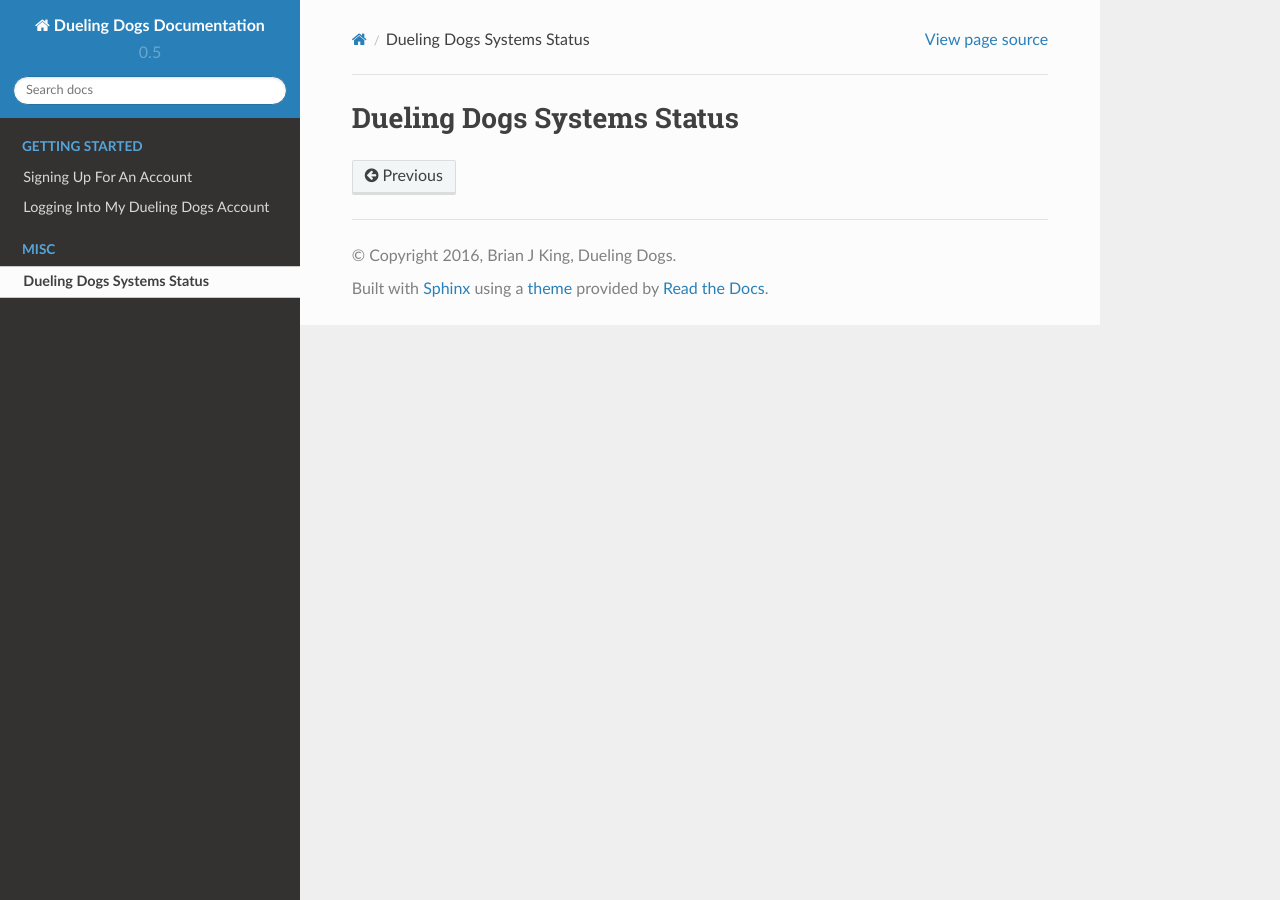
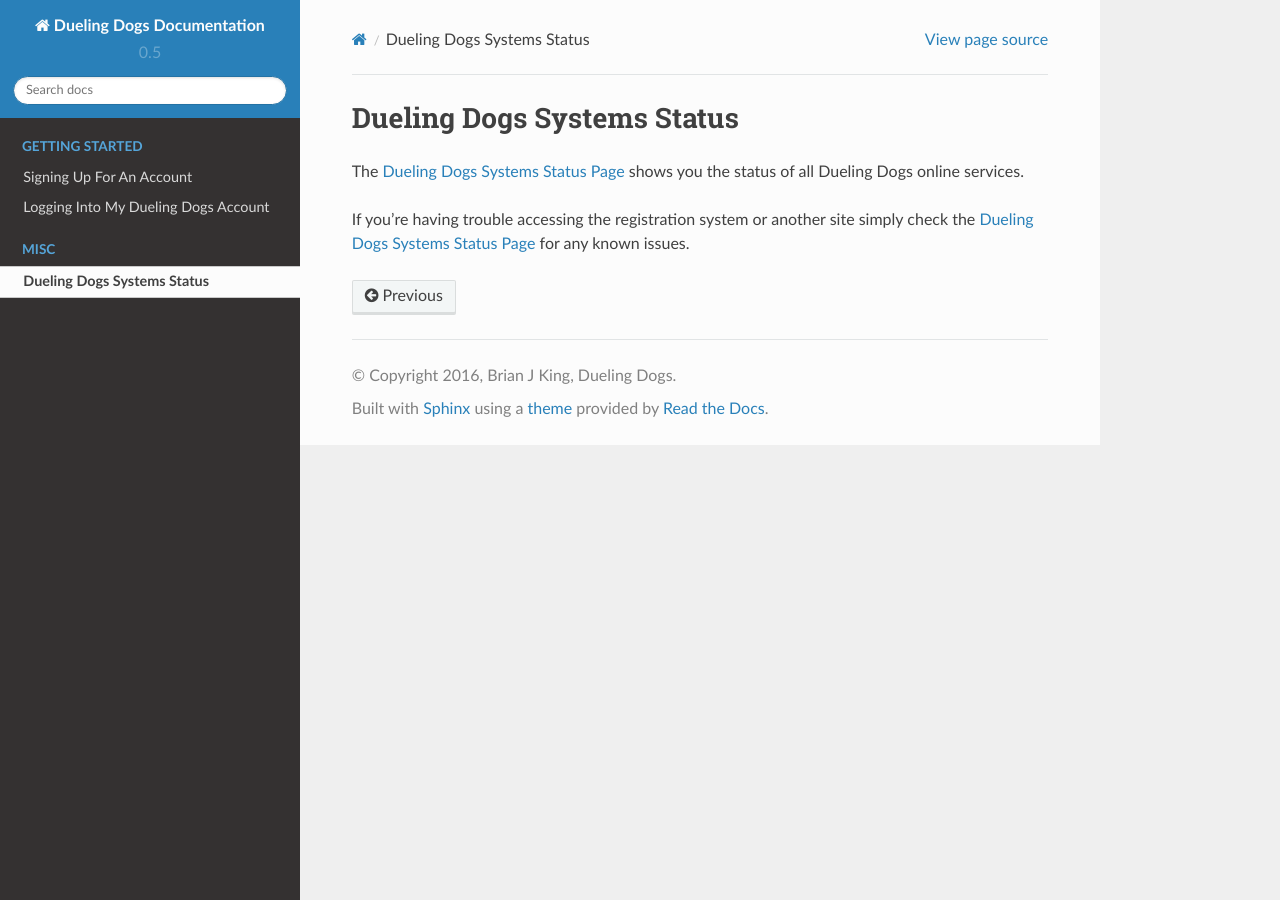
Before and after one commit to brianjking/dueling-docs, a Sphinx documentation site: the page built from source/systems-status.md, in a window 1280 px wide. Built offline with Sphinx 7.4.7 and the Read the Docs theme 2.0.0, drawn with Linux system fonts in a browser that asks for light colours; formulas are drawn with MathJax 3.

Commit message:
status page updates

```diff
--- a/source/systems-status.md
+++ b/source/systems-status.md
@@ -1,2 +1,13 @@
 Dueling Dogs Systems Status
 ============================
+
+The [Dueling Dogs Systems Status Page][status-page] shows you the status of all
+Dueling Dogs online services.
+
+If you're having trouble accessing the registration system or another site
+simply check the [Dueling Dogs Systems Status Page][status-page] for any
+known issues.
+
+
+
+[status-page]: http://cachet-duelingdogs.rhcloud.com/
```
